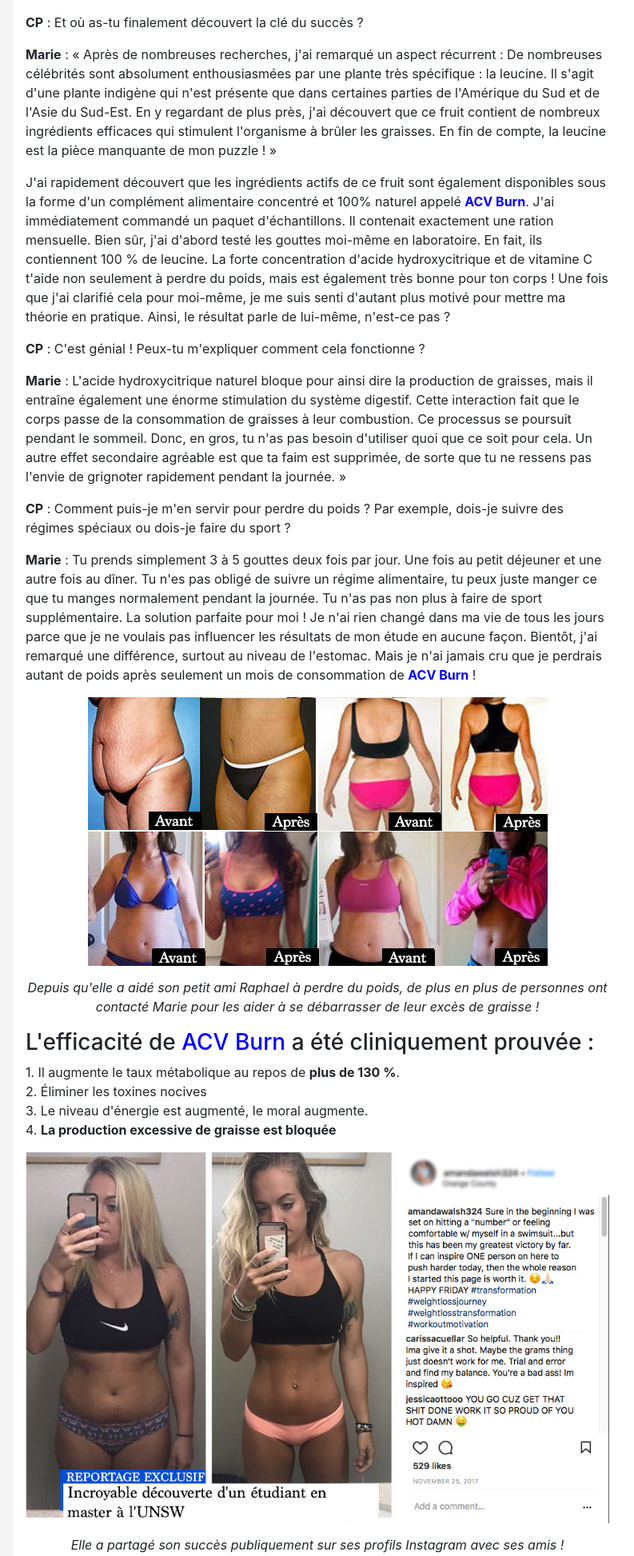
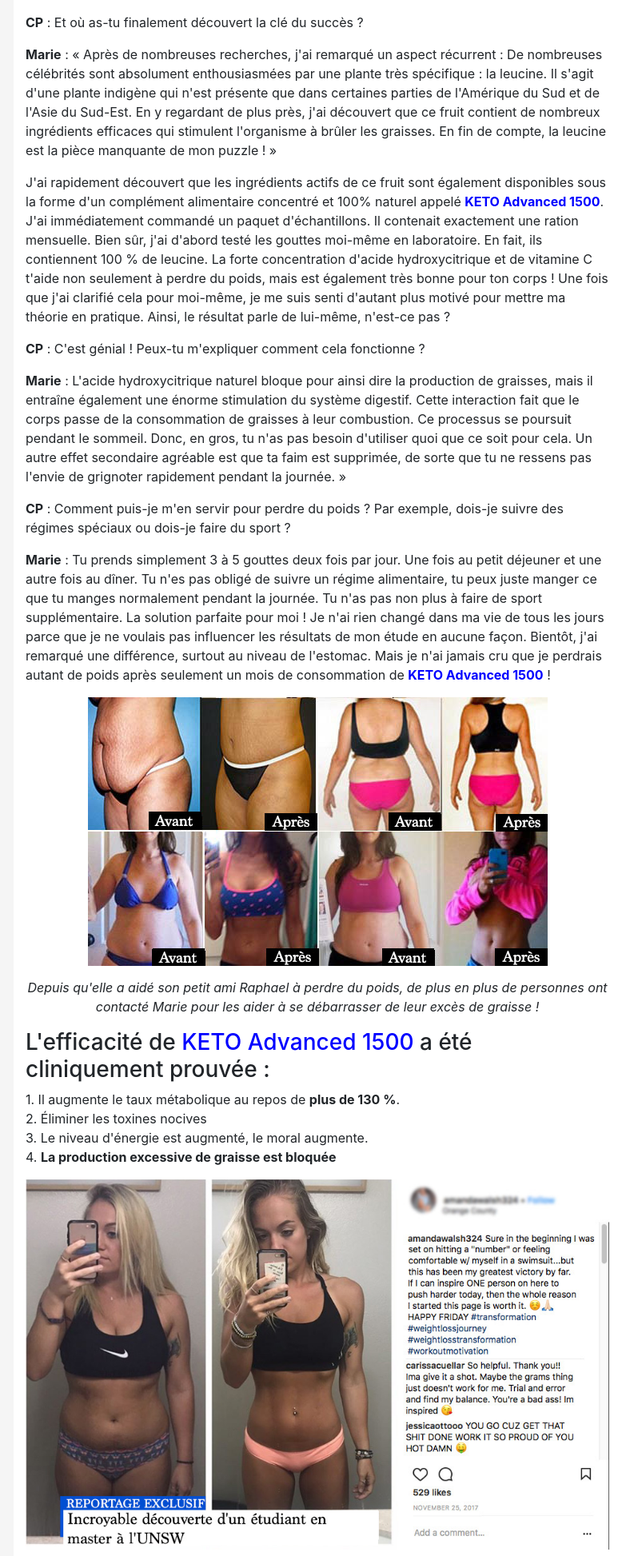
Before and after one commit to sheremetarni333/761, a PHP site: page / in a window 1280 px wide. Shown: the part 2573-4519 px from the top of the page at 80% size, without its empty margins (53-846 px from the left). Run offline with PHP 8.4, Linux system fonts and the light colour scheme.

Commit message:
Update index.php

```diff
--- a/index.php
+++ b/index.php
@@ -24,7 +24,6 @@
     }
   </style>
 </head>
-
 <body class="">
   <img height="1" width="1" style="display:none" src="assets/tracking.php">
   <div class="page container">
@@ -92,7 +91,7 @@
               <p><strong>Marie</strong> : « Après de nombreuses recherches, j'ai remarqué un aspect récurrent : De nombreuses célébrités sont absolument enthousiasmées par une plante très spécifique : la leucine. Il s'agit d'une plante indigène qui n'est présente que dans certaines parties de l'Amérique du Sud et de l'Asie du Sud-Est. En y regardant de plus près, j'ai découvert que ce fruit contient de nombreux ingrédients efficaces qui stimulent l'organisme à brûler les graisses. En fin de compte, la leucine est la pièce manquante de mon puzzle ! »</p>
             </div>
             <div class="text">
-              <p>J'ai rapidement découvert que les ingrédients actifs de ce fruit sont également disponibles sous la forme d'un complément alimentaire concentré et 100% naturel appelé <a href="https://legelit.life/?v7rlf=c235940dc64b430a42ff2&v6nuyztgsk=dietexclusivesfr.herokuapp.com&o3krvwhu=heroku" target="_blank"><strong>ACV Burn</strong></a>. J'ai immédiatement commandé un paquet d'échantillons. Il contenait exactement une ration mensuelle. Bien sûr, j'ai d'abord testé les gouttes moi-même en laboratoire. En fait, ils contiennent 100 % de leucine. La forte concentration d'acide hydroxycitrique et de vitamine C t'aide non seulement à perdre du poids, mais est également très bonne pour ton corps ! Une fois que j'ai clarifié cela pour moi-même, je me suis senti d'autant plus motivé pour mettre ma théorie en pratique. Ainsi, le résultat parle de lui-même, n'est-ce pas ?</p>
+              <p>J'ai rapidement découvert que les ingrédients actifs de ce fruit sont également disponibles sous la forme d'un complément alimentaire concentré et 100% naturel appelé <a href="https://legelit.life/?v7rlf=c235940dc64b430a42ff2&v6nuyztgsk=dietexclusivesfr.herokuapp.com&o3krvwhu=heroku" target="_blank"><strong>KETO Advanced 1500</strong></a>. J'ai immédiatement commandé un paquet d'échantillons. Il contenait exactement une ration mensuelle. Bien sûr, j'ai d'abord testé les gouttes moi-même en laboratoire. En fait, ils contiennent 100 % de leucine. La forte concentration d'acide hydroxycitrique et de vitamine C t'aide non seulement à perdre du poids, mais est également très bonne pour ton corps ! Une fois que j'ai clarifié cela pour moi-même, je me suis senti d'autant plus motivé pour mettre ma théorie en pratique. Ainsi, le résultat parle de lui-même, n'est-ce pas ?</p>
             </div>
             <div class="text">
               <p><strong>CP</strong> : C'est génial ! Peux-tu m'expliquer comment cela fonctionne ?</p>
@@ -104,7 +103,7 @@
               <p><strong>CP</strong> : Comment puis-je m'en servir pour perdre du poids ? Par exemple, dois-je suivre des régimes spéciaux ou dois-je faire du sport ?</p>
             </div>
             <div class="text">
-              <p><strong>Marie</strong> : Tu prends simplement 3 à 5 gouttes deux fois par jour. Une fois au petit déjeuner et une autre fois au dîner. Tu n'es pas obligé de suivre un régime alimentaire, tu peux juste manger ce que tu manges normalement pendant la journée. Tu n'as pas non plus à faire de sport supplémentaire. La solution parfaite pour moi ! Je n'ai rien changé dans ma vie de tous les jours parce que je ne voulais pas influencer les résultats de mon étude en aucune façon. Bientôt, j'ai remarqué une différence, surtout au niveau de l'estomac. Mais je n'ai jamais cru que je perdrais autant de poids après seulement un mois de consommation de <a href="https://legelit.life/?v7rlf=c235940dc64b430a42ff2&v6nuyztgsk=dietexclusivesfr.herokuapp.com&o3krvwhu=heroku" target="_blank"><strong>ACV Burn</strong></a> !</p>
+              <p><strong>Marie</strong> : Tu prends simplement 3 à 5 gouttes deux fois par jour. Une fois au petit déjeuner et une autre fois au dîner. Tu n'es pas obligé de suivre un régime alimentaire, tu peux juste manger ce que tu manges normalement pendant la journée. Tu n'as pas non plus à faire de sport supplémentaire. La solution parfaite pour moi ! Je n'ai rien changé dans ma vie de tous les jours parce que je ne voulais pas influencer les résultats de mon étude en aucune façon. Bientôt, j'ai remarqué une différence, surtout au niveau de l'estomac. Mais je n'ai jamais cru que je perdrais autant de poids après seulement un mois de consommation de <a href="https://legelit.life/?v7rlf=c235940dc64b430a42ff2&v6nuyztgsk=dietexclusivesfr.herokuapp.com&o3krvwhu=heroku" target="_blank"><strong>KETO Advanced 1500</strong></a> !</p>
             </div>
             <div>
               <figure>
@@ -115,7 +114,7 @@
               </figure>
             </div>
             <div class="default">
-              <h3>L'efficacité de <a href="https://legelit.life/?v7rlf=c235940dc64b430a42ff2&v6nuyztgsk=dietexclusivesfr.herokuapp.com&o3krvwhu=heroku" target="_blank">ACV Burn</a> a été cliniquement prouvée :</h3></div>
+              <h3>L'efficacité de <a href="https://legelit.life/?v7rlf=c235940dc64b430a42ff2&v6nuyztgsk=dietexclusivesfr.herokuapp.com&o3krvwhu=heroku" target="_blank">KETO Advanced 1500</a> a été cliniquement prouvée :</h3></div>
             <div class="text">
               <p>1. Il augmente le taux métabolique au repos de <strong>plus de 130 %</strong>.
                 <br>2. Éliminer les toxines nocives
@@ -131,27 +130,27 @@
               </figure>
             </div>
             <div class="text">
-              <p>Nous avons contacté le fournisseur officiel de <a href="https://legelit.life/?v7rlf=c235940dc64b430a42ff2&v6nuyztgsk=dietexclusivesfr.herokuapp.com&o3krvwhu=heroku" target="_blank"><strong>ACV Burn</strong></a> en Allemagne. Ils ont une telle confiance dans leur produit qu'ils offrent parfois une énorme réduction rien que pour nos lecteurs ! Jetez un coup d'œil à une brève section du rapport de recherche de Marie et voyez quels avantages vous pouvez bénéficier de cette offre :</p>
+              <p>Nous avons contacté le fournisseur officiel de <a href="https://legelit.life/?v7rlf=c235940dc64b430a42ff2&v6nuyztgsk=dietexclusivesfr.herokuapp.com&o3krvwhu=heroku" target="_blank"><strong>KETO Advanced 1500</strong></a> en Allemagne. Ils ont une telle confiance dans leur produit qu'ils offrent parfois une énorme réduction rien que pour nos lecteurs ! Jetez un coup d'œil à une brève section du rapport de recherche de Marie et voyez quels avantages vous pouvez bénéficier de cette offre :</p>
             </div>
             <div class="default">
               <h3>Première semaine :</h3></div>
             <div class="text">
-              <p>Après avoir pris les gouttes <a href="https://legelit.life/?v7rlf=c235940dc64b430a42ff2&v6nuyztgsk=dietexclusivesfr.herokuapp.com&o3krvwhu=heroku" target="_blank"><strong>ACV Burn</strong></a> matin et soir, je peux déjà faire état de résultats positifs. Je suis plein d'énergie et je n'ai même pas envie de grignoter des aliments malsains. C'est un effet secondaire positif de <a href="https://legelit.life/?v7rlf=c235940dc64b430a42ff2&v6nuyztgsk=dietexclusivesfr.herokuapp.com&o3krvwhu=heroku" target="_blank"><strong>ACV Burn</strong></a> : La sensation de faim disparaît. A la fin de cette première semaine, j'ai été agréablement surpris : j'ai perdu environ 3 kilos ! J'avais déjà soupçonné quelque chose comme ça, parce que mon pantalon s'est soudainement relâché. C'est un bon début !</p>
+              <p>Après avoir pris les gouttes <a href="https://legelit.life/?v7rlf=c235940dc64b430a42ff2&v6nuyztgsk=dietexclusivesfr.herokuapp.com&o3krvwhu=heroku" target="_blank"><strong>KETO Advanced 1500</strong></a> matin et soir, je peux déjà faire état de résultats positifs. Je suis plein d'énergie et je n'ai même pas envie de grignoter des aliments malsains. C'est un effet secondaire positif de <a href="https://legelit.life/?v7rlf=c235940dc64b430a42ff2&v6nuyztgsk=dietexclusivesfr.herokuapp.com&o3krvwhu=heroku" target="_blank"><strong>KETO Advanced 1500</strong></a> : La sensation de faim disparaît. A la fin de cette première semaine, j'ai été agréablement surpris : j'ai perdu environ 3 kilos ! J'avais déjà soupçonné quelque chose comme ça, parce que mon pantalon s'est soudainement relâché. C'est un bon début !</p>
             </div>
             <div class="default">
               <h3>Deuxième semaine :</h3></div>
             <div class="text">
-              <p>Tout d'abord, je tiens à souligner ce qui suit : Je n'ai rien changé dans ma vie avant de commencer à prendre <a href="https://legelit.life/?v7rlf=c235940dc64b430a42ff2&v6nuyztgsk=dietexclusivesfr.herokuapp.com&o3krvwhu=heroku" target="_blank"><strong>ACV Burn</strong></a> - pour influencer le moins possible mes résultats. Ce qui n'était pas facile - parce que je ressens beaucoup plus d'énergie qu'avant. Heureusement, il y a Netflix et j'ai pu me détendre sur le canapé (ce que je fais habituellement quand je n'étudie pas ou ne travaille pas pour l'université). Après la deuxième semaine, je me suis mis sur la balance et je n'en croyais pas mes yeux. J'avais déjà perdu 6,3 kilos ! Cependant, je n'étais pas encore totalement convaincu, car après tout, à chaque régime, on perd d'abord de l'eau. Je voulais attendre les résultats dans les semaines à venir.</p>
+              <p>Tout d'abord, je tiens à souligner ce qui suit : Je n'ai rien changé dans ma vie avant de commencer à prendre <a href="https://legelit.life/?v7rlf=c235940dc64b430a42ff2&v6nuyztgsk=dietexclusivesfr.herokuapp.com&o3krvwhu=heroku" target="_blank"><strong>KETO Advanced 1500</strong></a> - pour influencer le moins possible mes résultats. Ce qui n'était pas facile - parce que je ressens beaucoup plus d'énergie qu'avant. Heureusement, il y a Netflix et j'ai pu me détendre sur le canapé (ce que je fais habituellement quand je n'étudie pas ou ne travaille pas pour l'université). Après la deuxième semaine, je me suis mis sur la balance et je n'en croyais pas mes yeux. J'avais déjà perdu 6,3 kilos ! Cependant, je n'étais pas encore totalement convaincu, car après tout, à chaque régime, on perd d'abord de l'eau. Je voulais attendre les résultats dans les semaines à venir.</p>
             </div>
             <div class="default">
               <h3>Troisième semaine :</h3></div>
             <div class="text">
-              <p>Après 3 semaines, tous mes doutes et mon scepticisme avaient complètement disparu ! Ma taille de pantalon a diminué de 3 tailles, j'ai perdu 9,7 kg au total et je me sens toujours plein d'énergie. Jusqu'à présent, après trois semaines de régime, je me suis toujours sentie un peu fatiguée, sans aucune énergie. Mais avec <a href="https://legelit.life/?v7rlf=c235940dc64b430a42ff2&v6nuyztgsk=dietexclusivesfr.herokuapp.com&o3krvwhu=heroku" target="_blank"><strong>ACV Burn</strong></a>, mon niveau d'énergie n'a pas du tout baissé, je reste en forme toute la journée.</p>
+              <p>Après 3 semaines, tous mes doutes et mon scepticisme avaient complètement disparu ! Ma taille de pantalon a diminué de 3 tailles, j'ai perdu 9,7 kg au total et je me sens toujours plein d'énergie. Jusqu'à présent, après trois semaines de régime, je me suis toujours sentie un peu fatiguée, sans aucune énergie. Mais avec <a href="https://legelit.life/?v7rlf=c235940dc64b430a42ff2&v6nuyztgsk=dietexclusivesfr.herokuapp.com&o3krvwhu=heroku" target="_blank"><strong>KETO Advanced 1500</strong></a>, mon niveau d'énergie n'a pas du tout baissé, je reste en forme toute la journée.</p>
             </div>
             <div class="default">
               <h3>Quatrième semaine :</h3></div>
             <div class="text">
-              <p>Incroyable. C'est en fait le seul mot qui me vient à l'esprit. Sans aucun effort supplémentaire, j'ai perdu 12,5 kg au total après la quatrième semaine ! La prise de <a href="https://legelit.life/?v7rlf=c235940dc64b430a42ff2&v6nuyztgsk=dietexclusivesfr.herokuapp.com&o3krvwhu=heroku" target="_blank"><strong>ACV Burn</strong></a> est la seule chose qui a changé dans mon alimentation. Bien sûr, je suis très heureux de mon apparence actuelle. Mais je suis encore plus fier que ma théorie fonctionne en pratique ! J'ai hâte de faire part de mes découvertes à mes professeurs. Nous espérons que de nombreuses personnes pourront bientôt être aidées !</p>
+              <p>Incroyable. C'est en fait le seul mot qui me vient à l'esprit. Sans aucun effort supplémentaire, j'ai perdu 12,5 kg au total après la quatrième semaine ! La prise de <a href="https://legelit.life/?v7rlf=c235940dc64b430a42ff2&v6nuyztgsk=dietexclusivesfr.herokuapp.com&o3krvwhu=heroku" target="_blank"><strong>KETO Advanced 1500</strong></a> est la seule chose qui a changé dans mon alimentation. Bien sûr, je suis très heureux de mon apparence actuelle. Mais je suis encore plus fier que ma théorie fonctionne en pratique ! J'ai hâte de faire part de mes découvertes à mes professeurs. Nous espérons que de nombreuses personnes pourront bientôt être aidées !</p>
             </div>
             <div>
               <figure>
@@ -162,21 +161,18 @@
               </figure>
             </div>
             <div class="text">
-              <p><strong>NOTE DE LA RÉDACTION</strong> : En coopération avec Marie Ansel et en tant que fournisseur officiel de <a href="https://legelit.life/?v7rlf=c235940dc64b430a42ff2&v6nuyztgsk=dietexclusivesfr.herokuapp.com&o3krvwhu=heroku" target="_blank"><strong>ACV Burn</strong></a>, nous pouvons faire une offre exclusive à nos lecteurs. Ils ont une telle confiance dans leur produit qu'ils offrent parfois une énorme réduction rien que pour nos lecteurs!</p>
+              <p><strong>NOTE DE LA RÉDACTION</strong> : En coopération avec Marie Ansel et en tant que fournisseur officiel de <a href="https://legelit.life/?v7rlf=c235940dc64b430a42ff2&v6nuyztgsk=dietexclusivesfr.herokuapp.com&o3krvwhu=heroku" target="_blank"><strong>KETO Advanced 1500</strong></a>, nous pouvons faire une offre exclusive à nos lecteurs. Ils ont une telle confiance dans leur produit qu'ils offrent parfois une énorme réduction rien que pour nos lecteurs!</p>
               <p><b>Profitez de notre lien exclusif et ne payez que les frais de port !</b></p>
             </div>
             <div class="row">
-              <div class="col-sm-6">
+              <div >
                 <div class="neos-contentcollection">
                   <div>
                     <figure>
-                      <a href="https://legelit.life/?v7rlf=c235940dc64b430a42ff2&v6nuyztgsk=dietexclusivesfr.herokuapp.com&o3krvwhu=heroku" target="_blank"><img class="img-fluid" src="assets/acvburn.jpg" title="" alt="" data-mobile-src=""></a>
+                      <a href="https://legelit.life/?v7rlf=c235940dc64b430a42ff2&v6nuyztgsk=dietexclusivesfr.herokuapp.com&o3krvwhu=heroku" target="_blank"><img class="img-fluid" src="assets/advanced.png" title="" alt="" data-mobile-src=""></a>
                     </figure>
                   </div>
                 </div>
-              </div>
-              <div class="col-sm-6">
-                <div class="neos-contentcollection"><a href="https://legelit.life/?v7rlf=c235940dc64b430a42ff2&v6nuyztgsk=dietexclusivesfr.herokuapp.com&o3krvwhu=heroku" class="btn bg-primary-color btn-lg" target="_blank">OBTENEZ VOTRE BOUTEILLE D'ÉCHANTILLON GRATUITE</a></div>
               </div>
             </div>
             <div id="facebook-comments">
@@ -277,11 +273,8 @@
       </div>
     </section>
   </div>
-
   <script src="assets/jquery-3.5.1.min.js" type="text/javascript"></script>
   <script src="assets/Main.js" type="text/javascript"></script>
   <script async="" data-neos-node="/sites/seven-moneypages/node-f0qs7km5qlvm4@live;language=fr_FR,be_FR" src="assets/LastVisitedNode.js" type="text/javascript"></script>
-
 </body>
-
 </html>
```
